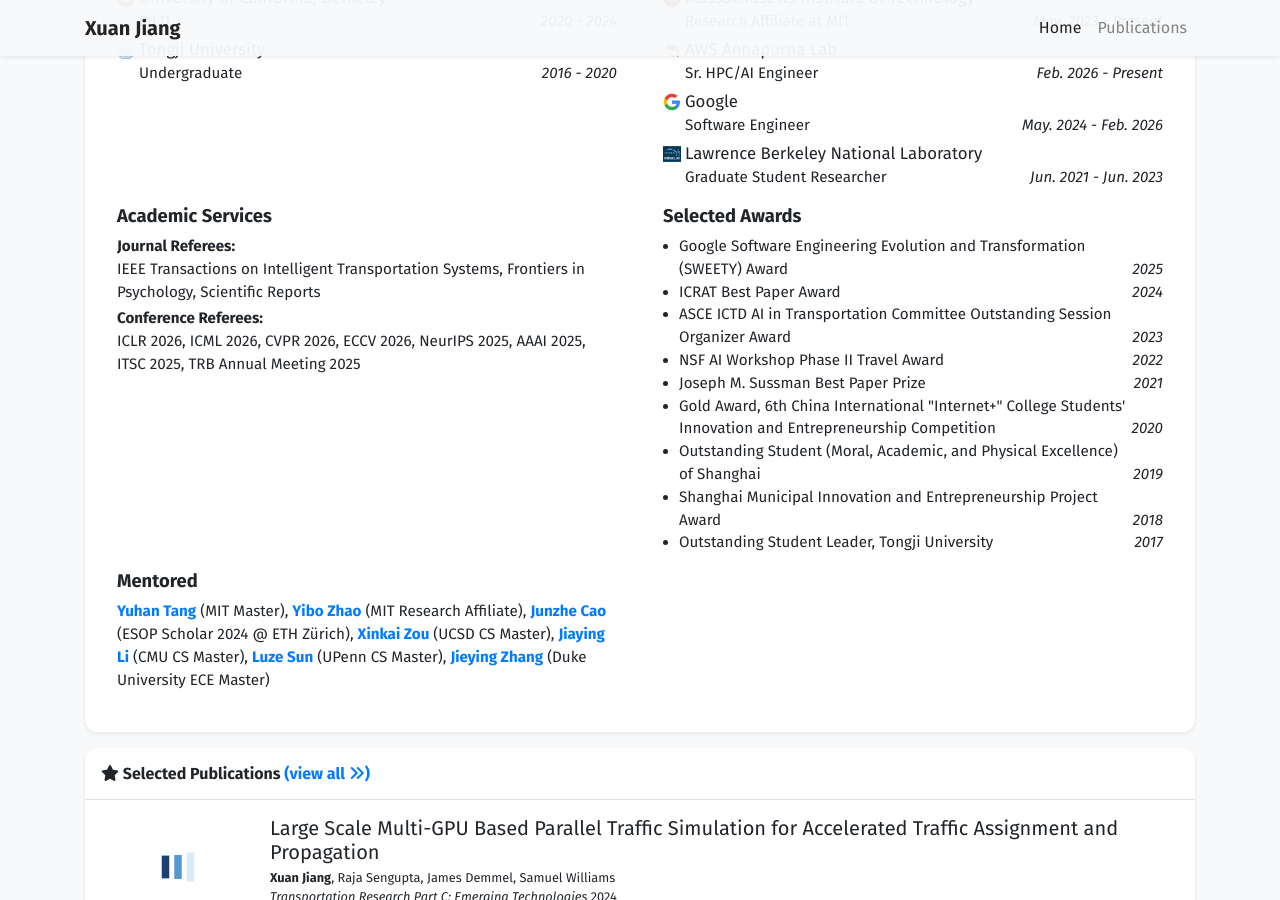
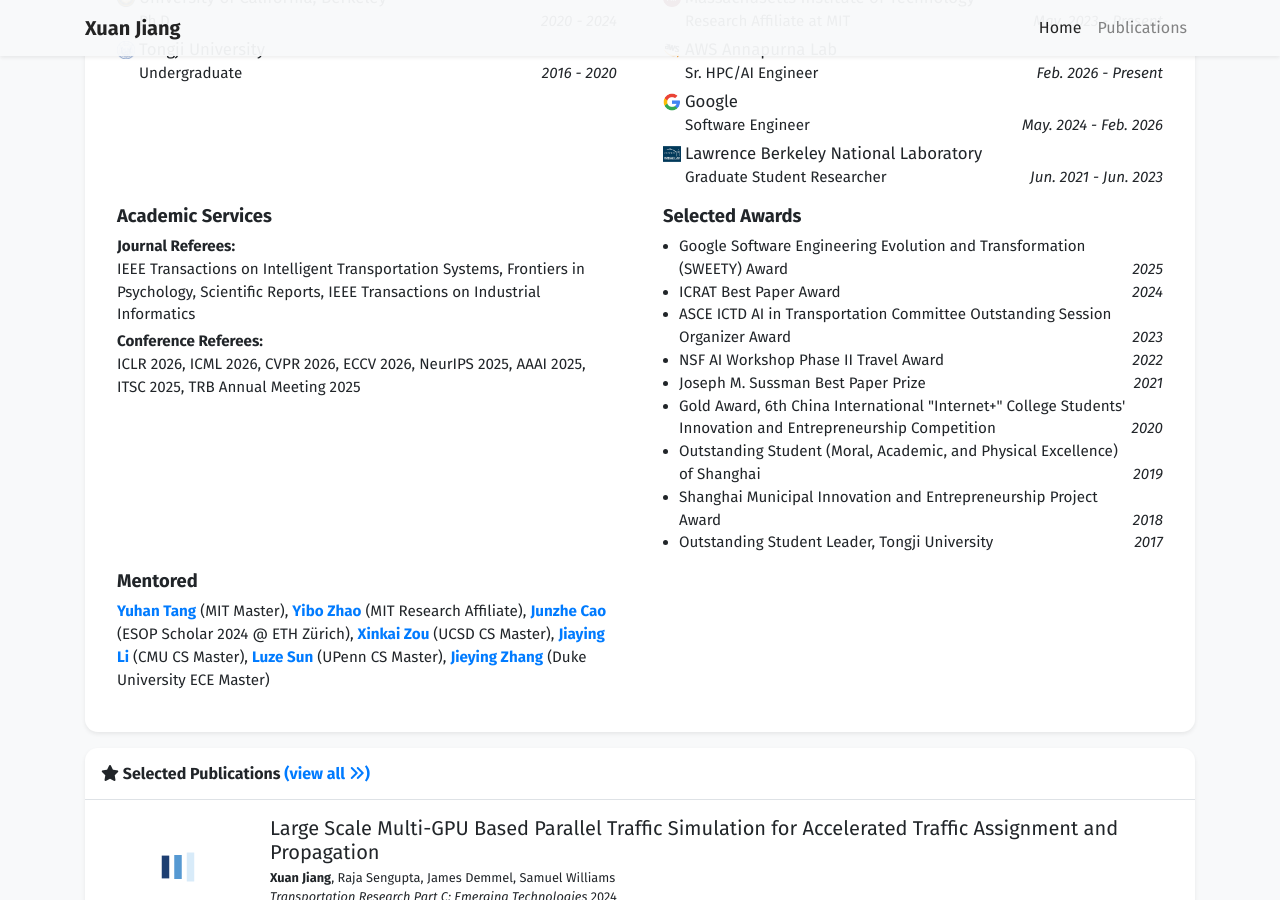
Before and after one commit to Xuan-1998/Xuan-1998.github.io, a Jekyll site: the page built from index.html, in a window 1280 px wide and 900 px high, scrolled down 673 px. Built offline with Jekyll 4.4.1, drawn with Linux system fonts in a browser that asks for light colours; nearby versions of some CDN libraries; a style sheet for code colours, icons or effects is not loaded.

Commit message:
Add IEEE Transactions on Industrial Informatics to referees

```diff
--- a/_data/profile.yml
+++ b/_data/profile.yml
@@ -88,6 +88,7 @@ academic_services:
     - IEEE Transactions on Intelligent Transportation Systems
     - Frontiers in Psychology
     - Scientific Reports
+    - IEEE Transactions on Industrial Informatics
   conference_referees:
     - ICLR 2026
     - ICML 2026
```
